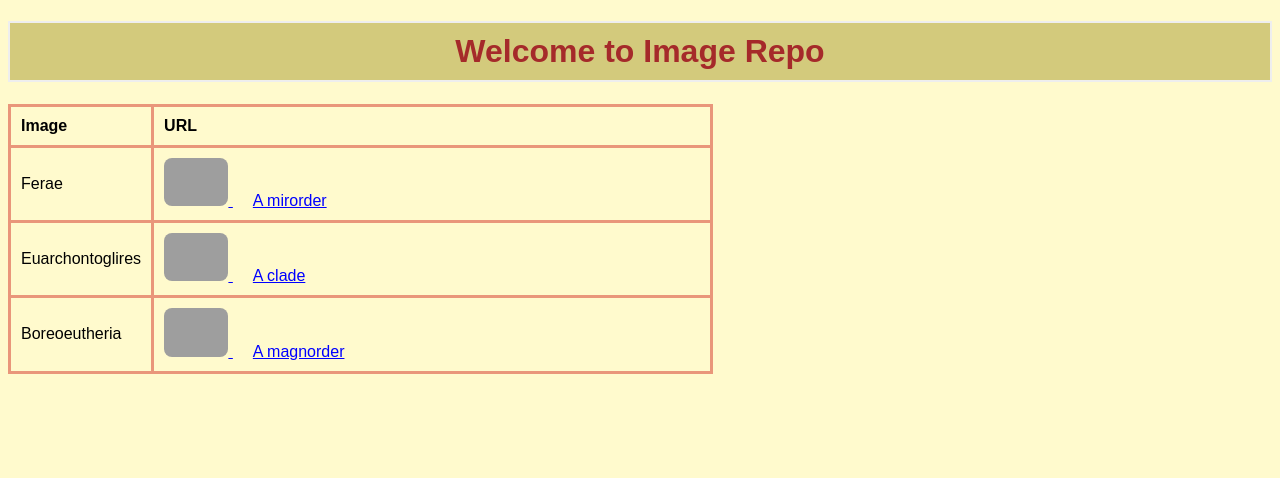
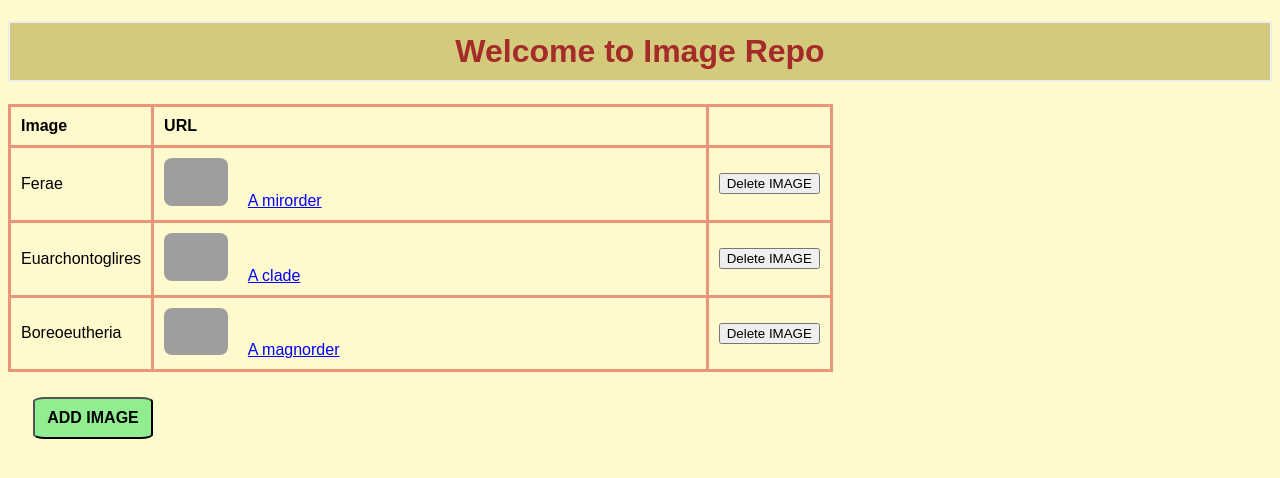
Before and after one commit to EmyDev/ImageRepo, a Flask app: page / in a window 1280 px wide. Shown: the top 478 px of the page. Run offline with Flask 2, Linux system fonts and the light colour scheme; data comes from the database, SQL or seed files in the repository; data that the repository does not hold is empty; grey boxes are pictures that could not be loaded.

Commit message:
add delete function with some styles for button

```diff
--- a/app/app.py
+++ b/app/app.py
@@ -6,7 +6,7 @@ import json
 
 
 app = Flask(__name__)
-#app.config['SECRET_KEY'] = 'emanmostafaazabmostafaazab'
+app.config['SECRET_KEY'] = 'emanmostafaazabmostafaazab'
 
 
 DB_conf = {
@@ -53,5 +53,20 @@ def add():
             return redirect(url_for('index'))
     return render_template('add.html')
 
+@app.route('/delete/<img>', methods=('POST',))
+def delete(img):
+    connection = mysql.connector.connect(**DB_conf)
+    cursor = connection.cursor()
+    #cursor.execute('DELETE FROM img WHERE img_title = % s', (img,))
+    rr = f"DELETE FROM img WHERE img_title = '{img}';"
+    cursor.execute(rr)
+    connection.commit()
+    cursor.close()
+    connection.close()
+    flash('"{}" was successfully deleted!'.format(img))
+    return redirect(url_for('index'))
+
+
+
 if __name__ == '__main__':
     app.run(host='0.0.0.0')
--- a/app/static/css/style.css
+++ b/app/static/css/style.css
@@ -41,8 +41,8 @@ th, td {
   padding: 10px;
   margin-left: 25px;
   margin-top: 25px;
-  width: 100px;
-  border: none;
+  width: 120px;
+  border-radius: 10%;
   background-color:lightgreen;
   font-size: medium;
   font-weight: bold;
@@ -66,7 +66,7 @@ img{
     margin-right: auto;
     width: 12%;
 }
-div{
+#display-img{
   display: inline;
   padding: 20px;
 }
--- a/app/templates/add.html
+++ b/app/templates/add.html
@@ -25,7 +25,7 @@
     </div>
 
     <div class="form-group">
-        <button type="submit" class="update-btn">ADD</button>
+        <button type="submit" class="update-btn">SUBMIT</button>
     </div>
 </form>
 </body>
--- a/app/templates/index.html
+++ b/app/templates/index.html
@@ -10,14 +10,20 @@
    <table>
        <th>Image</th>
        <th>URL</th>
-    {%for img_title, img_url, img_desc in rows%}
-        <tr>
-            <td>{{ img_title }}</td>
-            <td> <img src="{{ img_url }}"><a href="{{ img_url }}" target="_blank">
-                <div>{{ img_desc }}</div></a></td>
+       {% for img_title, img_url, img_desc in rows %}
+       <tr>
+           <td>{{ img_title }}</td>
+           <td> <img src="{{ img_url }}"><a href="{{ img_url }}" target="_blank"><div id="display-img">{{ img_desc }}</div></a></td>
+            <td>
+                <form action="{{ url_for('delete', img = '{{img_title}}') }}" method="post">
+                    <input type="submit" value= "Delete IMAGE">
+                </form>
+            </td>
         </tr>
-    {% endfor%}
+   {% endfor %}
     </table>
-
+    <form action="{{ url_for('add') }}" method="GET">
+        <input type="submit" class="update-btn" value= "ADD IMAGE">
+    </form>
 </body>
 </html>
```
